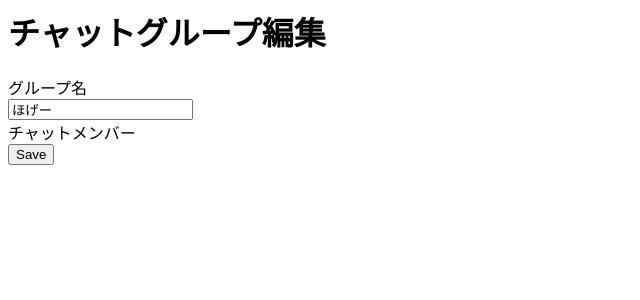
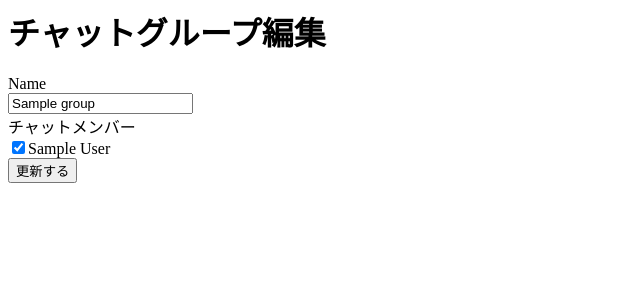
Before and after one commit to hosidalt/chat-space, a Rails app: page /groups/1/edit in a window 1280 px wide. Shown: the top 300 px of the page, without its empty margins (0-640 px from the left). Run offline with Rails 7, Linux system fonts and the light colour scheme; a user stored in the database is signed in; tables that the repository leaves empty hold one stand-in row (values such as "Sample post").

Commit message:
edit_function9
グループ編集機能の実装

```diff
--- a/app/assets/stylesheets/application.scss
+++ b/app/assets/stylesheets/application.scss
@@ -3,6 +3,7 @@
 @import "./reset";
 @import "./modules/flash";
 @import "./modules/side";
+@import "./modules/chat";
 @import "./style";
 @import "./user";
 @import "./group";
--- a/app/controllers/groups_controller.rb
+++ b/app/controllers/groups_controller.rb
@@ -1,4 +1,5 @@
 class GroupsController < ApplicationController
+  before_action :set_group
   def index
   end
 
@@ -16,8 +17,22 @@ class GroupsController < ApplicationController
     end
   end
 
+  def update
+    if @group.update(group_params)
+      redirect_to group_messages_path(@group), notice: 'グループを編集しました'
+    else
+      render :edit
+    end
+  end
+
+
+
   private
   def group_params
     params.require(:group).permit(:name, { :user_ids => [] })
   end
+
+  def set_group
+    @group = Group.find(params[:id])
+  end
 end
--- /dev/null
+++ b/app/views/groups/_form.html.haml
@@ -0,0 +1,42 @@
+= form_for group do |f|
+  - if group.errors.any?
+    .chat-group-form__errors
+      %h2= "#{group.errors.full_messages.count}件のエラーが発生しました。"
+      %ul
+        - group.errors.full_messages.each do |message|
+          %li= message
+  .chat-group-form__field
+    .chat-group-form__field--left
+      = f.label :name, class: 'chat-group-form__label'
+    .chat-group-form__field--right
+      = f.text_field :name, class: 'chat__group_name chat-group-form__input', placeholder: 'グループ名を入力してください'
+  .chat-group-form__field.clearfix
+    / この部分はインクリメンタルサーチ（ユーザー追加の非同期化のときに使用します
+    /
+      <div class='chat-group-form__field--left'>
+      <label class="chat-group-form__label" for="chat_group_チャットメンバーを追加">チャットメンバーを追加</label>
+      </div>
+      <div class='chat-group-form__field--right'>
+      <div class='chat-group-form__search clearfix'>
+      <input class='chat-group-form__input' id='user-search-field' placeholder='追加したいユーザー名を入力してください' type='text'>
+      </div>
+      <div id='user-search-result'></div>
+      </div>
+  .chat-group-form__field.clearfix
+    .chat-group-form__field--left
+      %label.chat-group-form__label{:for => "chat_group_チャットメンバー"} チャットメンバー
+    .chat-group-form__field--right
+      / グループ作成機能の追加時はここにcollection_check_boxesの記述を入れてください
+      = f.collection_check_boxes :user_ids, User.all, :id, :name
+      / この部分はインクリメンタルサーチ（ユーザー追加の非同期化のときに使用します
+      /
+        <div id='chat-group-users'>
+        <div class='chat-group-user clearfix' id='chat-group-user-22'>
+        <input name='chat_group[user_ids][]' type='hidden' value='22'>
+        <p class='chat-group-user__name'>seo_kyohei</p>
+        </div>
+        </div>
+  .chat-group-form__field.clearfix
+    .chat-group-form__field--left
+    .chat-group-form__field--right
+      = f.submit class: 'chat-group-form__action-btn'
--- a/app/views/groups/edit.html.haml
+++ b/app/views/groups/edit.html.haml
@@ -1,31 +1,3 @@
 .chat-group-form
   %h1 チャットグループ編集
-  %form#edit_chat_group_22.edit_chat_group{"accept-charset": "UTF-8", action: "/chat_groups/22", method: "post"}
-    %input{name: "utf8", type: "hidden", value: "✓"}/
-    %input{name: "_method", type: "hidden", value: "patch"}/
-    %input{name: "authenticity_token", type: "hidden", value: "U5ABp0/UobRQTSwsR0V40bX1w3t0rZ0CTqrVyLecD+L6sdhBRO/gVcKy7w/Rgxnc7Hf0Ts39996dal3to5fTag=="}/
-    .chat-group-form__field.clearfix
-      .chat-group-form__field--left
-        %label.chat-group-form__label{for: "chat_group_name"} グループ名
-      .chat-group-form__field--right
-        %input#chat_group_name.chat-group-form__input{name: "chat_group[name]", placeholder: "グループ名を入力してください", type: "text", value: "ほげー"}/
-    .chat-group-form__field.clearfix
-      / この部分はインクリメンタルサーチ（ユーザー追加の非同期化のときに使用します
-      /
-        <div class='chat-group-form__field--left'>
-        <label class="chat-group-form__label" for="chat_group_チャットメンバーを追加">チャットメンバーを追加</label>
-        </div>
-        <div class='chat-group-form__field--right'>
-        <div class='chat-group-form__search clearfix'>
-        <input class='chat-group-form__input' id='user-search-field' placeholder='追加したいユーザー名を入力してください' type='text'>
-        </div>
-        <div id='user-search-result'></div>
-        </div>
-    .chat-group-form__field.clearfix
-      .chat-group-form__field--left
-        %label.chat-group-form__label{for: "chat_group_チャットメンバー"} チャットメンバー
-    .chat-group-form__field.clearfix
-      .chat-group-form__field--left
-      .chat-group-form__field--right
-        / グループ作成機能の追加時はここにcollection_check_boxesの記述を入れてください
-        %input.chat-group-form__action-btn{"data-disable-with":"Save", name: "commit", type: "submit", value: "Save"}/
+  =render partial: 'form', locals: { group: @group }
--- a/app/views/messages/index.html.haml
+++ b/app/views/messages/index.html.haml
@@ -12,7 +12,7 @@
       .chat__header__group__group-name
         39_weekend fla
       / %a.chat__header__group__edit{:href =>""}edit
-      = link_to "edit", "#", class: 'chat__header__group__edit'
+      = link_to 'edit', edit_group_path(current_user), class: 'chat__header__group__edit'
     .chat__header__member
       MEMBER: hosida
   .chat__body
--- a/app/views/shared/_side.html.haml
+++ b/app/views/shared/_side.html.haml
@@ -20,4 +20,4 @@
               / 39_weekend fla
               = group.name
             .groups-side__list__group__message
-              こんばんわ
+              メッセージはまだまだありません。
```
Also changed, not shown: app/assets/stylesheets/modules/chat.scss (added, +212 -0 lines), app/assets/stylesheets/style.scss (+105 -104 lines), app/views/groups/new.html.haml (+1 -42 lines).
